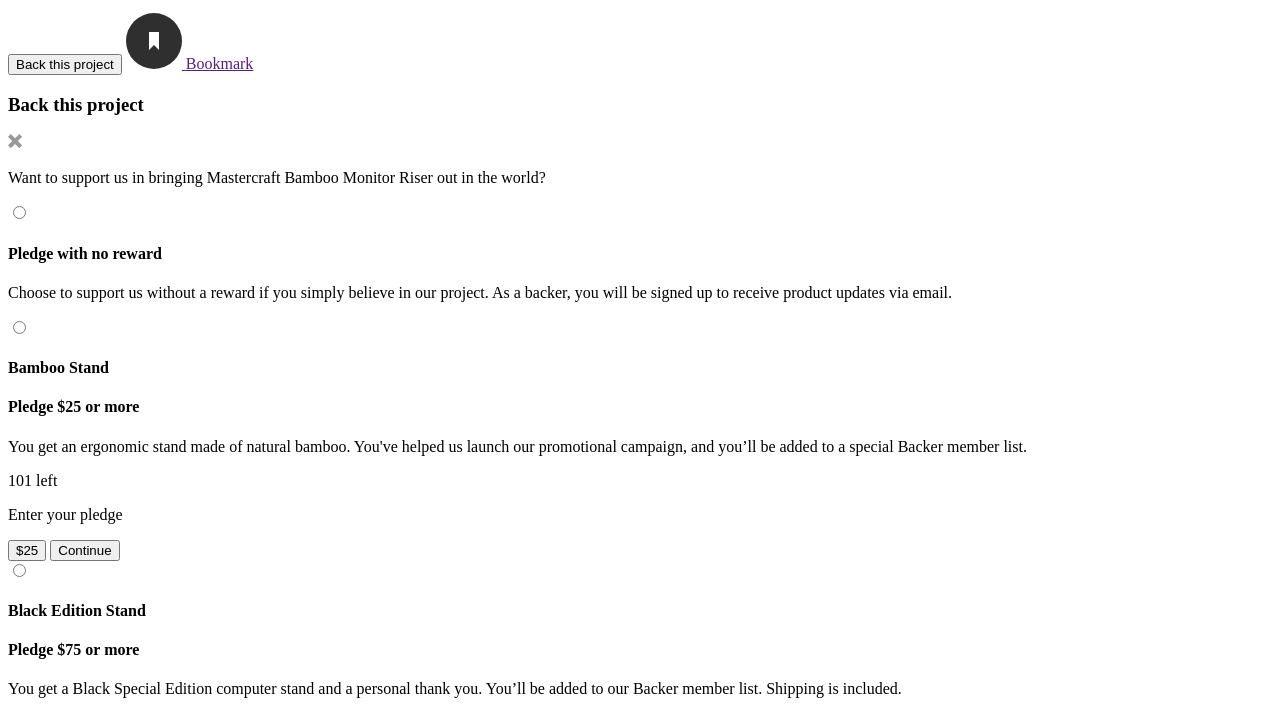
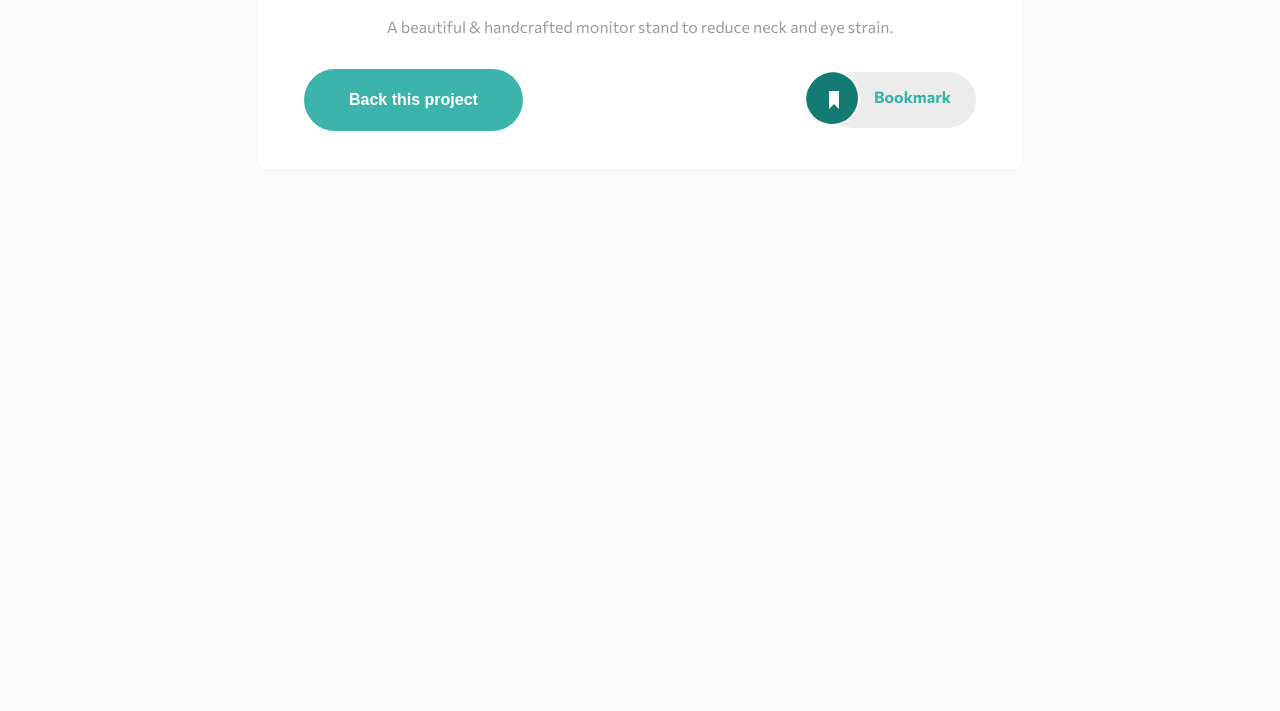
Before and after one commit to billalsiddiqi/crowdfunding, a plain HTML site: page index.html in a window 1280 px wide. Shown: the part 320-1031 px from the top of the page. After the commit the page ends 800 px from the top, so only its background shows below. Drawn offline with Linux system fonts and the light colour scheme; the site is published under a folder, as on GitHub Pages, so addresses that start at the root find nothing.

Commit message:
Fix Stylesheet issue

```diff
--- a/index.html
+++ b/index.html
@@ -7,7 +7,7 @@
   <link rel="icon" type="image/png" sizes="32x32" href="./images/favicon-32x32.png">
   <link rel="preconnect" href="https://fonts.gstatic.com">
   <link href="https://fonts.googleapis.com/css2?family=Commissioner:wght@400;500;700&display=swap" rel="stylesheet">
-  <link rel="stylesheet" href="/app/scss/style.css">
+  <link rel="stylesheet" href="app/scss/style.css">
   <title>Frontend Mentor | Crowdfunding product page</title>
 
   <!-- Feel free to remove these styles or customise in your own stylesheet 👍 -->
```
